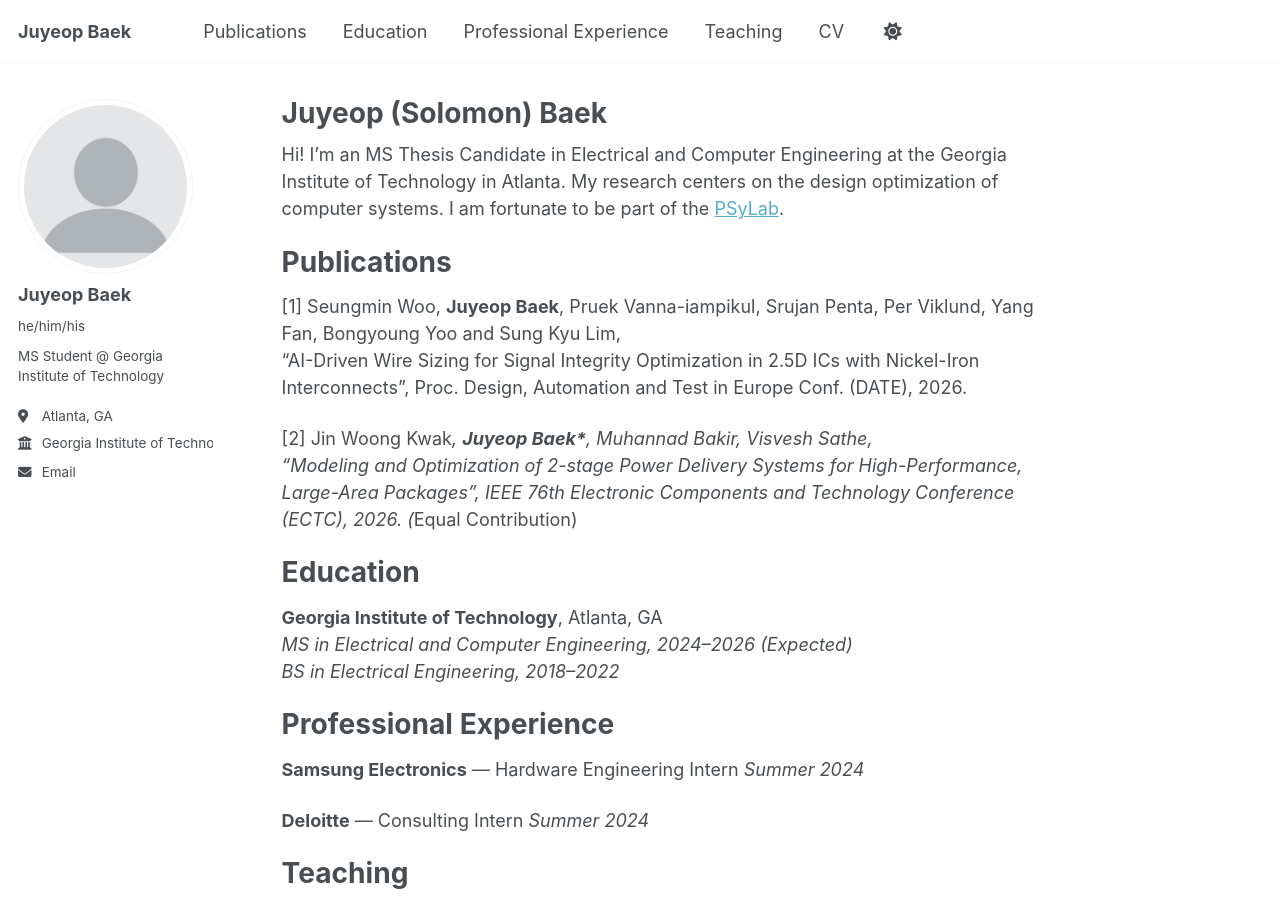
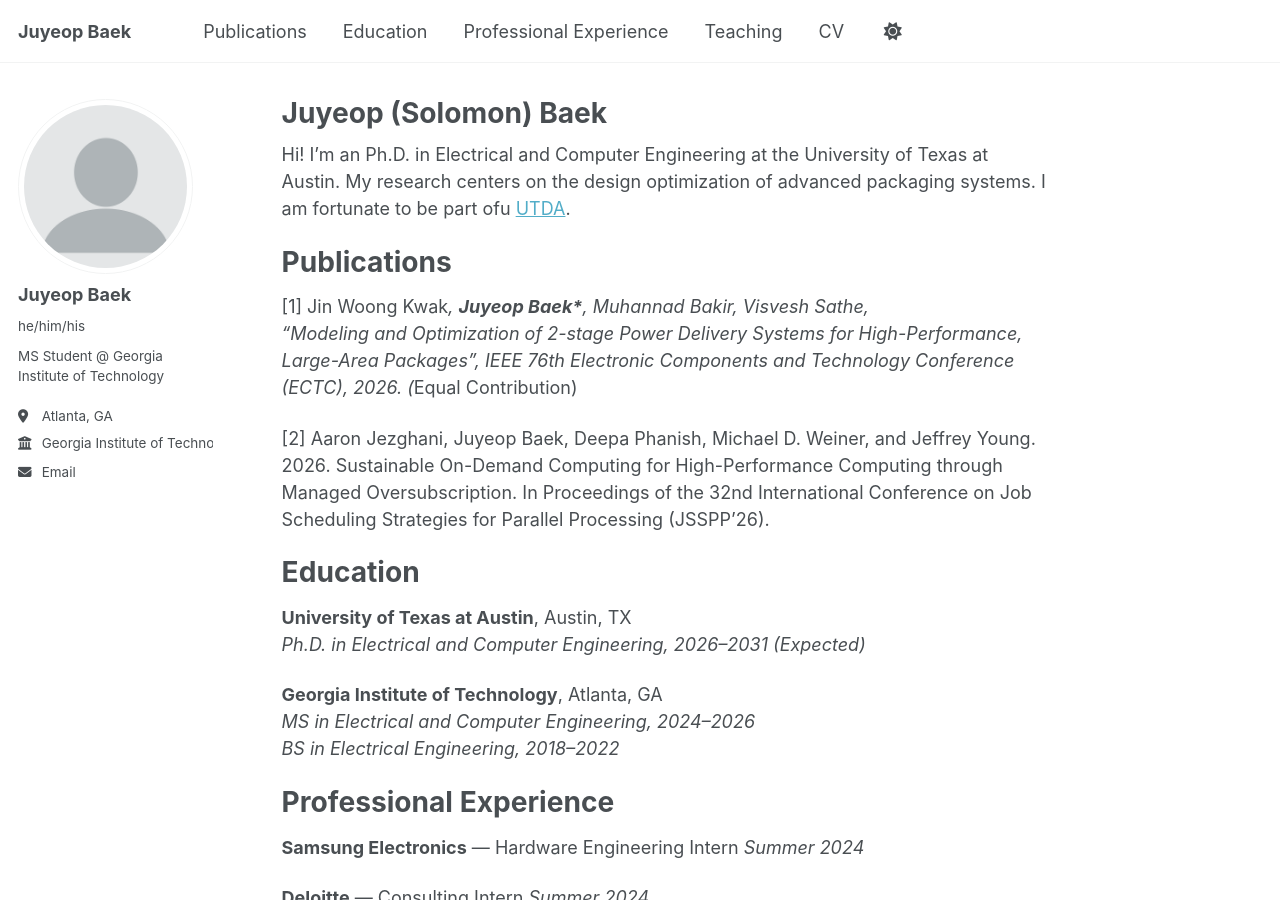
Before and after one commit to solomonbaek/solomonbaek.github.io, a Jekyll site: the page built from _pages/about.md, in a window 1280 px wide and 900 px high. Built offline with Jekyll 4.4.1, drawn with Linux system fonts in a browser that asks for light colours; a script bundle is joined from its source files by our own code; library files that are not in the unit come from our copies.

Commit message:
Revise about page for Ph.D. and research details
Updated personal information and research focus in the about page.

```diff
--- a/_pages/about.md
+++ b/_pages/about.md
@@ -7,22 +7,24 @@ redirect_from:
   - /about.html
 ---
 
-Hi! I'm an MS Thesis Candidate in Electrical and Computer Engineering at the Georgia Institute of Technology in Atlanta. My research centers on the design optimization of computer systems. I am fortunate to be part of the [PSyLab](https://psylab.ece.gatech.edu/).
+Hi! I'm an Ph.D. in Electrical and Computer Engineering at the University of Texas at Austin. My research centers on the design optimization of advanced packaging systems. I am fortunate to be part ofu [UTDA](https://www.cerc.utexas.edu/utda/).
 
 Publications
 ======
 
-[1] Seungmin Woo, __Juyeop Baek__, Pruek Vanna-iampikul, Srujan Penta, Per Viklund, Yang Fan, Bongyoung Yoo and Sung Kyu Lim,
-"AI-Driven Wire Sizing for Signal Integrity Optimization in 2.5D ICs with Nickel-Iron Interconnects", Proc. Design, Automation and Test in Europe Conf. (DATE), 2026.
+[1] Jin Woong Kwak*, __Juyeop Baek*__, Muhannad Bakir, Visvesh Sathe,
+“Modeling and Optimization of 2-stage Power Delivery Systems for High-Performance, Large-Area Packages”, IEEE 76th Electronic Components and Technology Conference (ECTC), 2026. (*Equal Contribution)
 
-[2] Jin Woong Kwak*, __Juyeop Baek*__, Muhannad Bakir, Visvesh Sathe,
-“Modeling and Optimization of 2-stage Power Delivery Systems for High-Performance, Large-Area Packages”, IEEE 76th Electronic Components and Technology Conference (ECTC), 2026. (*Equal Contribution)
+[2] Aaron Jezghani, Juyeop Baek, Deepa Phanish, Michael D. Weiner, and Jeffrey Young. 2026. Sustainable On-Demand Computing for High-Performance Computing through Managed Oversubscription. In Proceedings of the 32nd International Conference on Job Scheduling Strategies for Parallel Processing (JSSPP’26).
 
 Education
 ======
 
+**University of Texas at Austin**, Austin, TX
+*Ph.D. in Electrical and Computer Engineering, 2026–2031 (Expected)*
+
 **Georgia Institute of Technology**, Atlanta, GA
-*MS in Electrical and Computer Engineering, 2024–2026 (Expected)*
+*MS in Electrical and Computer Engineering, 2024–2026*
 *BS in Electrical Engineering, 2018–2022*
 
 Professional Experience
```
